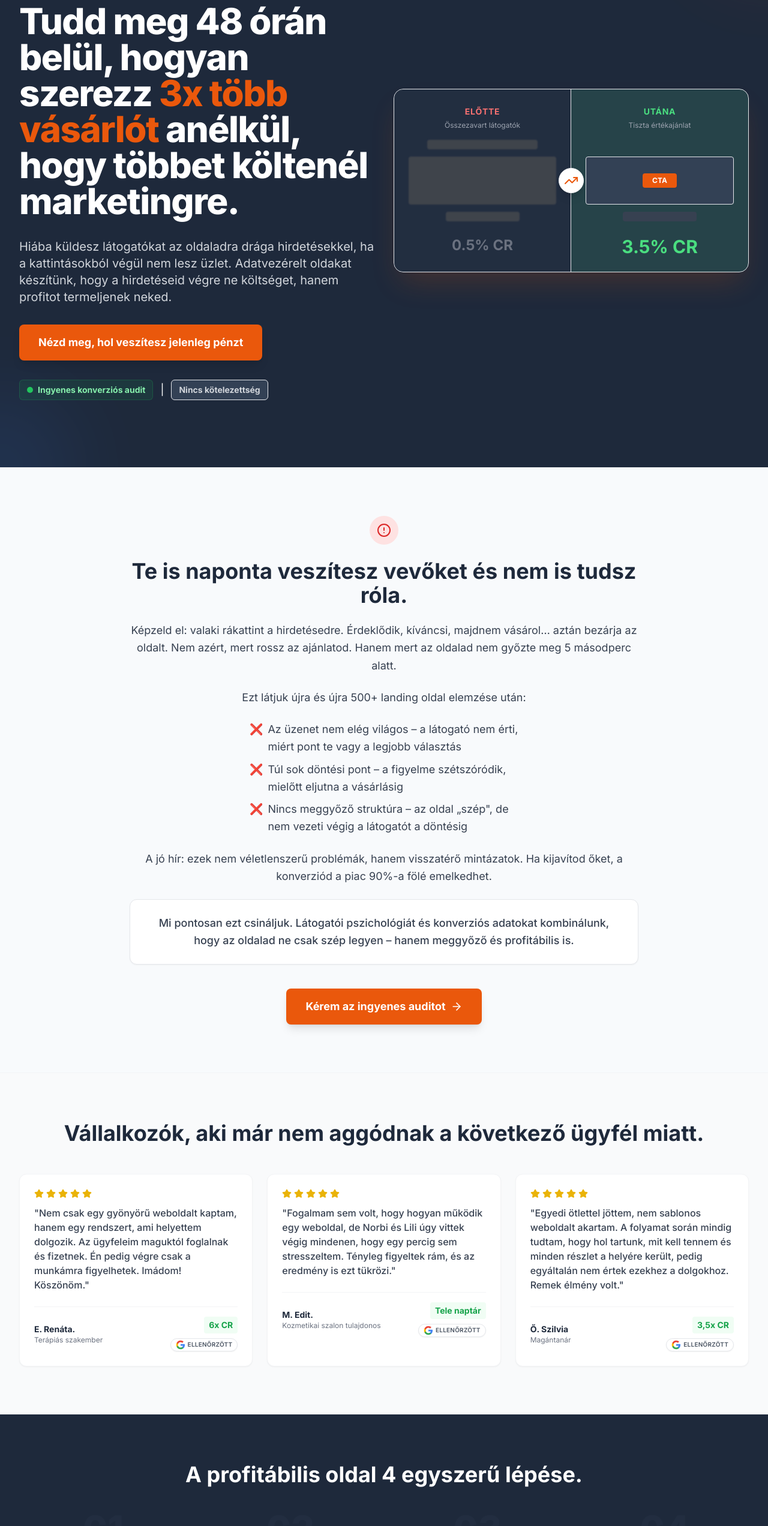
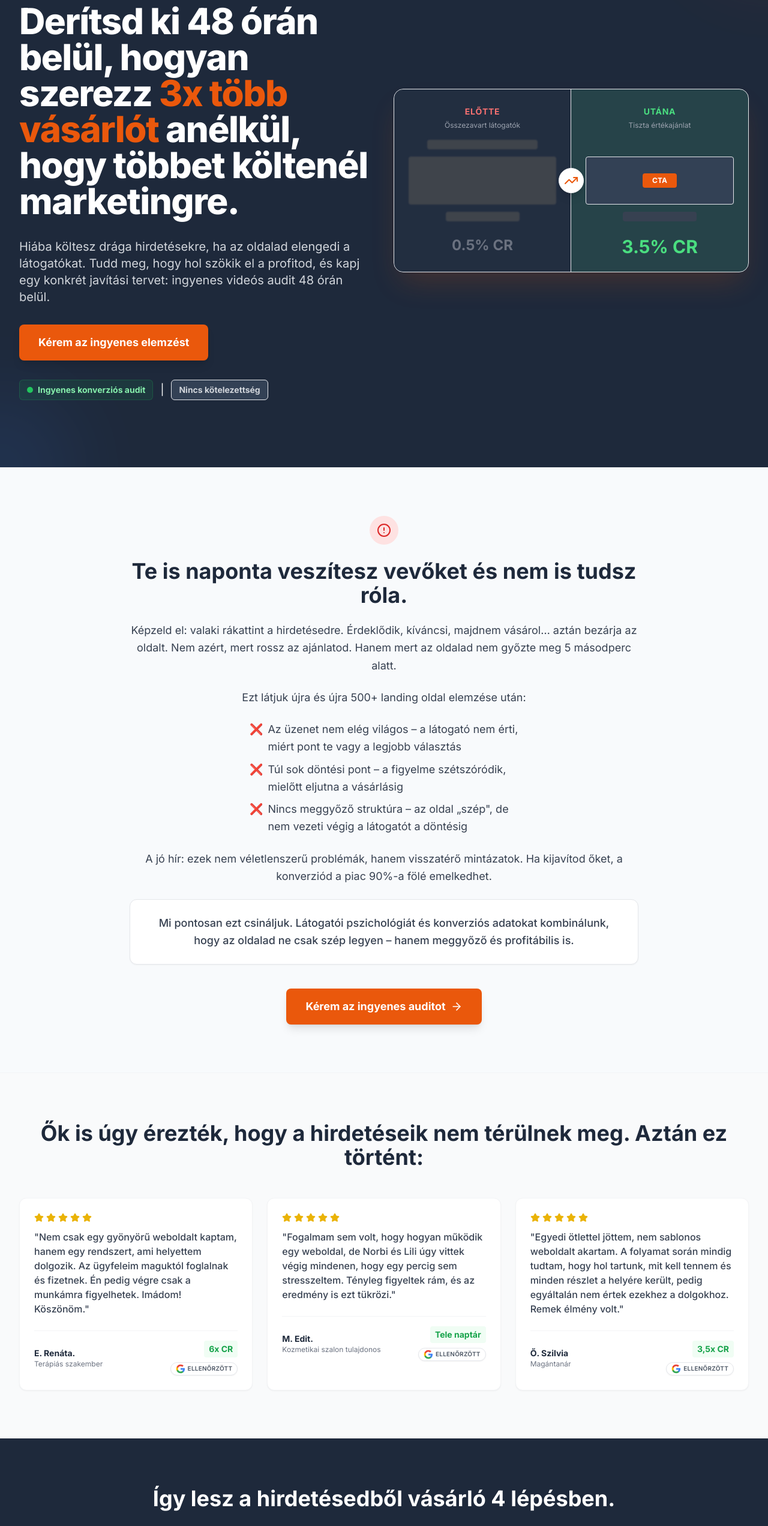
Before and after one commit to landingbulding-git/designter-landing-ingyenes-audit, a React (Vite) app: page / in a window 1280 px wide. Shown: the part 234-2778 px from the top of the page at 60% size. Built offline with nearby package versions, Linux system fonts and the light colour scheme.

Commit message:
feat: User requested changes to Hero, Process, and Testimonials components

```diff
--- a/components/Hero.tsx
+++ b/components/Hero.tsx
@@ -32,17 +32,18 @@ const Hero: React.FC<HeroProps> = ({ onCtaClick }) => {
             </div>
 
             <h1 className="text-4xl lg:text-6xl font-extrabold tracking-tight leading-tight">
-            Tudd meg 48 órán belül, hogyan szerezz <span className="text-brand-accent">3x több vásárlót</span> anélkül, hogy többet költenél marketingre.</h1>
+            Derítsd ki 48 órán belül, hogyan szerezz <span className="text-brand-accent">3x több vásárlót</span> anélkül, hogy többet költenél marketingre.</h1>
 
             <p className="text-lg lg:text-xl text-gray-300 leading-relaxed max-w-2xl mx-auto lg:mx-0 min-h-[6rem]">
-Hiába küldesz látogatókat az oldaladra drága hirdetésekkel, ha a kattintásokból végül nem lesz üzlet. Adatvezérelt oldakat készítünk, hogy a hirdetéseid végre ne költséget, hanem profitot termeljenek neked.            </p>
+            Hiába költesz drága hirdetésekre, ha az oldalad elengedi a látogatókat. Tudd meg, hogy hol szökik el a profitod, és kapj egy konkrét javítási tervet: ingyenes videós audit 48 órán belül.
+            </p>
 
             <div className="flex flex-col sm:flex-row gap-4 justify-center lg:justify-start">
               <button
                 onClick={onCtaClick}
                 className="w-full sm:w-auto bg-brand-accent hover:bg-brand-accentHover text-white text-lg font-bold py-4 px-8 rounded-lg shadow-lg hover:shadow-xl transition-all duration-200 transform hover:-translate-y-1"
               >
-                Nézd meg, hol veszítesz jelenleg pénzt
+                Kérem az ingyenes elemzést
               </button>
             </div>
 
--- a/components/Process.tsx
+++ b/components/Process.tsx
@@ -33,7 +33,7 @@ const Process: React.FC = () => {
     <section className="py-20 bg-brand-900 text-white">
       <div className="max-w-7xl mx-auto px-4 sm:px-6 lg:px-8">
         <h2 className="text-3xl md:text-4xl font-bold text-center mb-16">
-          A profitábilis oldal 4 egyszerű lépése.
+        Így lesz a hirdetésedből vásárló 4 lépésben.
         </h2>
 
         <div className="grid md:grid-cols-4 gap-8 relative">
--- a/components/Testimonials.tsx
+++ b/components/Testimonials.tsx
@@ -39,7 +39,7 @@ const Testimonials: React.FC = () => {
     <section className="py-20 bg-gray-50">
       <div className="max-w-7xl mx-auto px-4 sm:px-6 lg:px-8">
         <h2 className="text-3xl md:text-4xl font-bold text-center text-brand-900 mb-12">
-          Vállalkozók, aki már nem aggódnak a következő ügyfél miatt.
+        Ők is úgy érezték, hogy a hirdetéseik nem térülnek meg. Aztán ez történt:
         </h2>
 
         <div className="grid md:grid-cols-3 gap-6">
```
